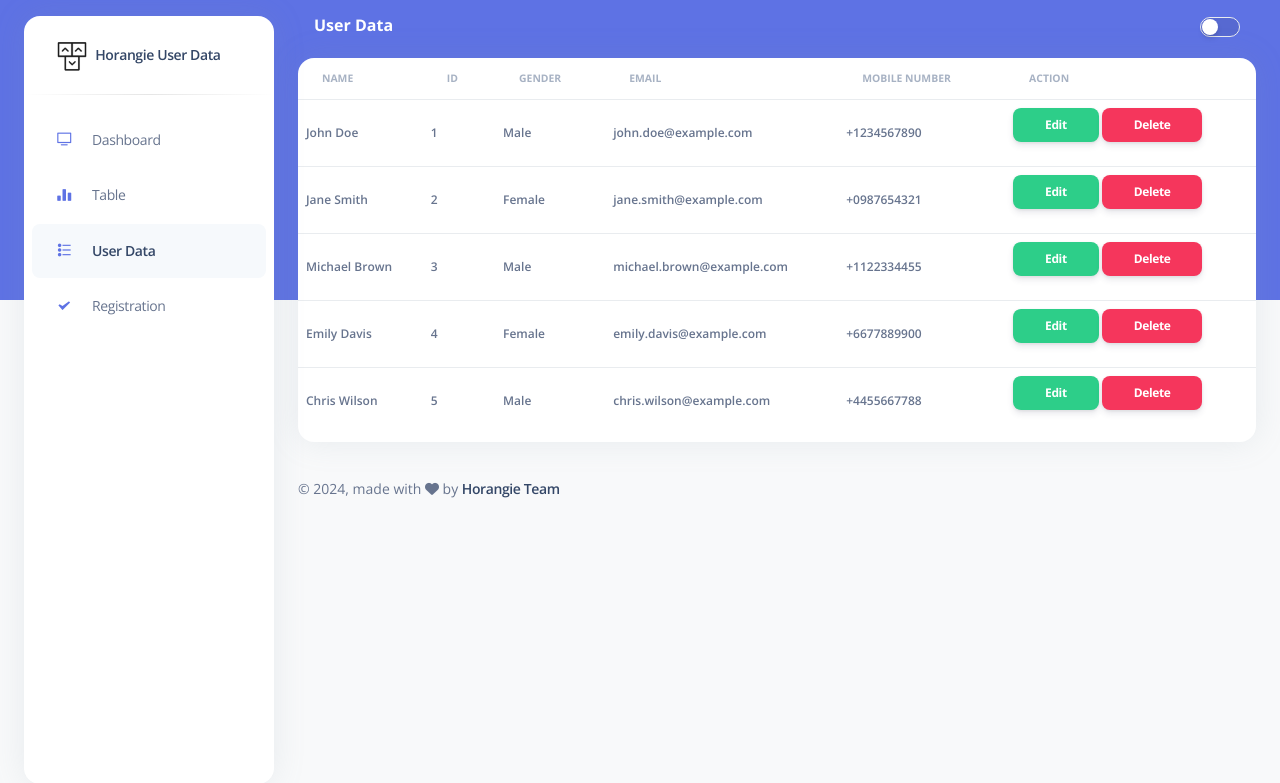
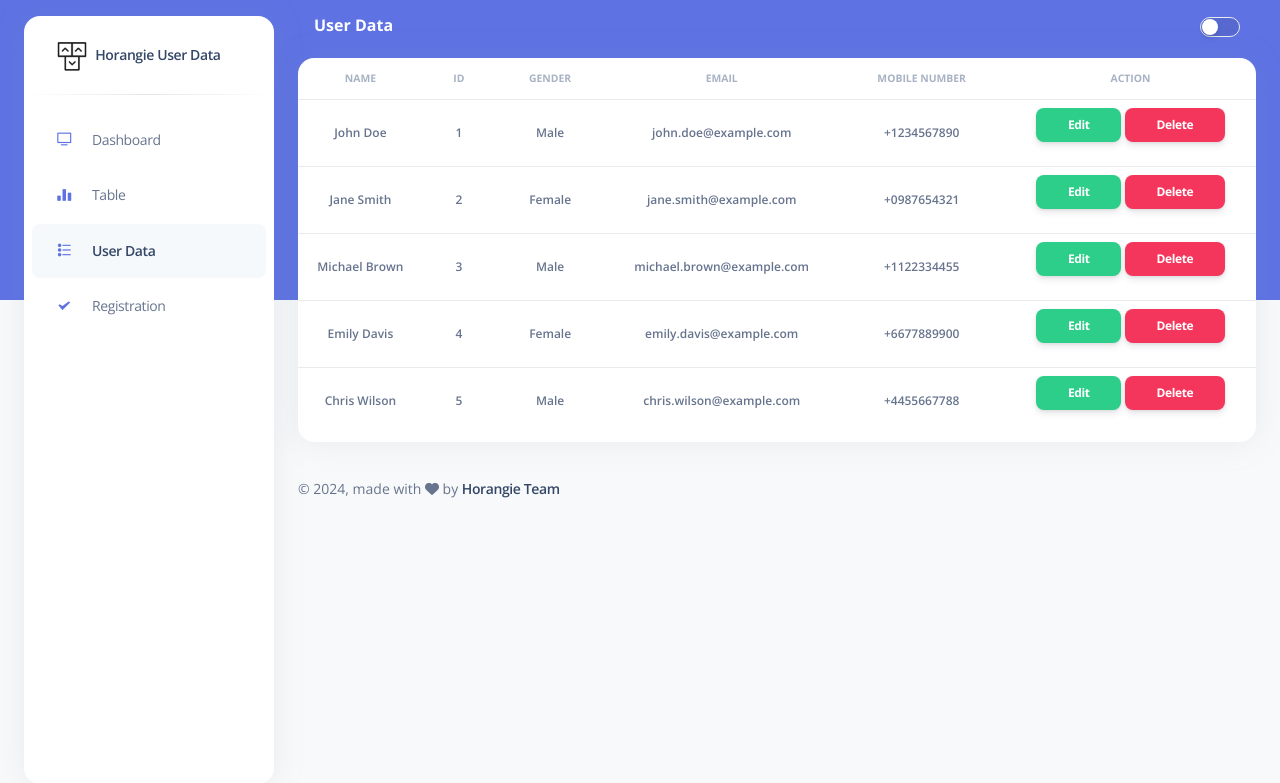
Before and after one commit to enolbesar/Horangie, a PHP site: page /pages/userData.php in a window 1280 px wide. Shown: the top 783 px of the page. Run offline with PHP 8.4, Linux system fonts and the light colour scheme; data comes from the database, SQL or seed files in the repository; some libraries are stand-ins or nearby versions.

Commit message:
Update userData.php
Ngeluruske tabel user data

```diff
--- a/monitoring/pages/userData.php
+++ b/monitoring/pages/userData.php
@@ -93,13 +93,17 @@
         </div>
       </div>
     </nav>
+
+    <!-- ===== -->
+    <!-- Table -->
+    <!-- ===== -->
     <div class="container-fluid py-2">
       <div class="row">
         <div class="col-12">
           <div class="card mb-4">
             <div class="card-body px-0 pt-0 pb-2">
               <div class="table-responsive p-0">
-                <table class="table align-items-center mb-0">
+                <table class="table align-items-center border-3 mb-0 text-center">
                   <thead>
                     <tr>
                       <th class="text-uppercase text-secondary text-xxs font-weight-bolder opacity-7">Name</th>
@@ -110,7 +114,7 @@
                       <th class="text-uppercase text-secondary text-xxs font-weight-bolder opacity-7">Action</th>
                     </tr>
                   </thead>
-                  <tbody>
+                  <tbody class="text-center">
                     <tr class="text-xs font-weight-bold mb-0">
                       <td>John Doe</td>
                       <td>1</td>
```
